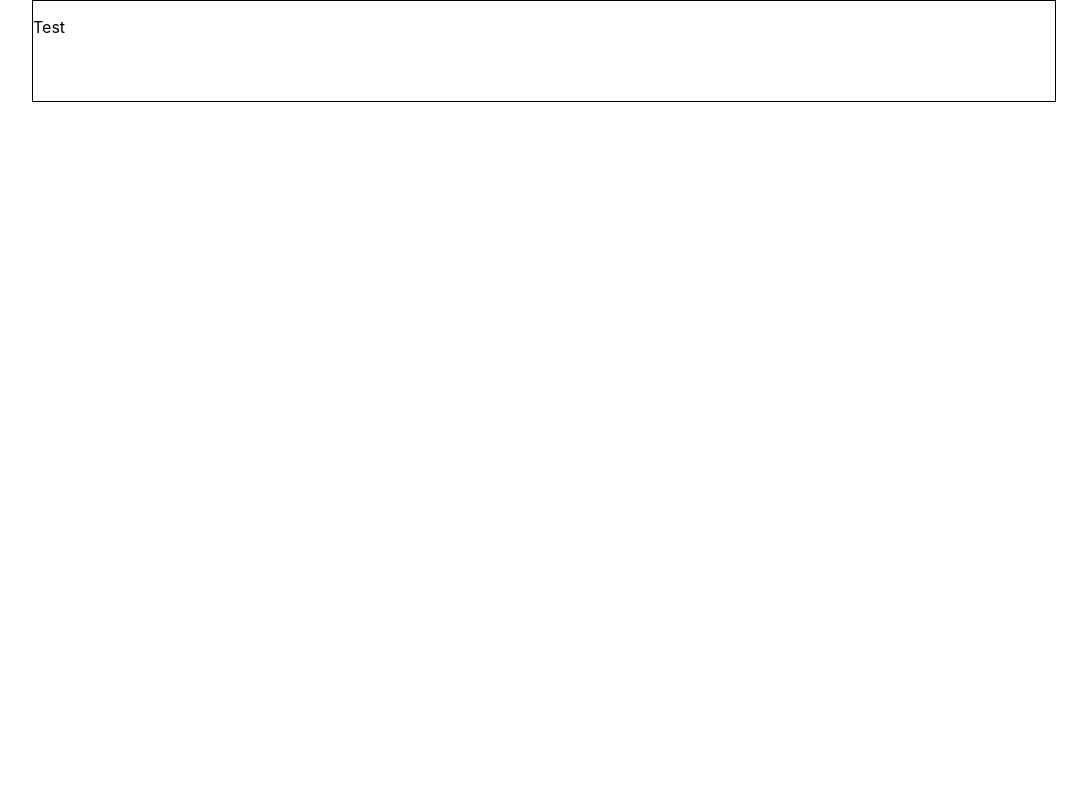
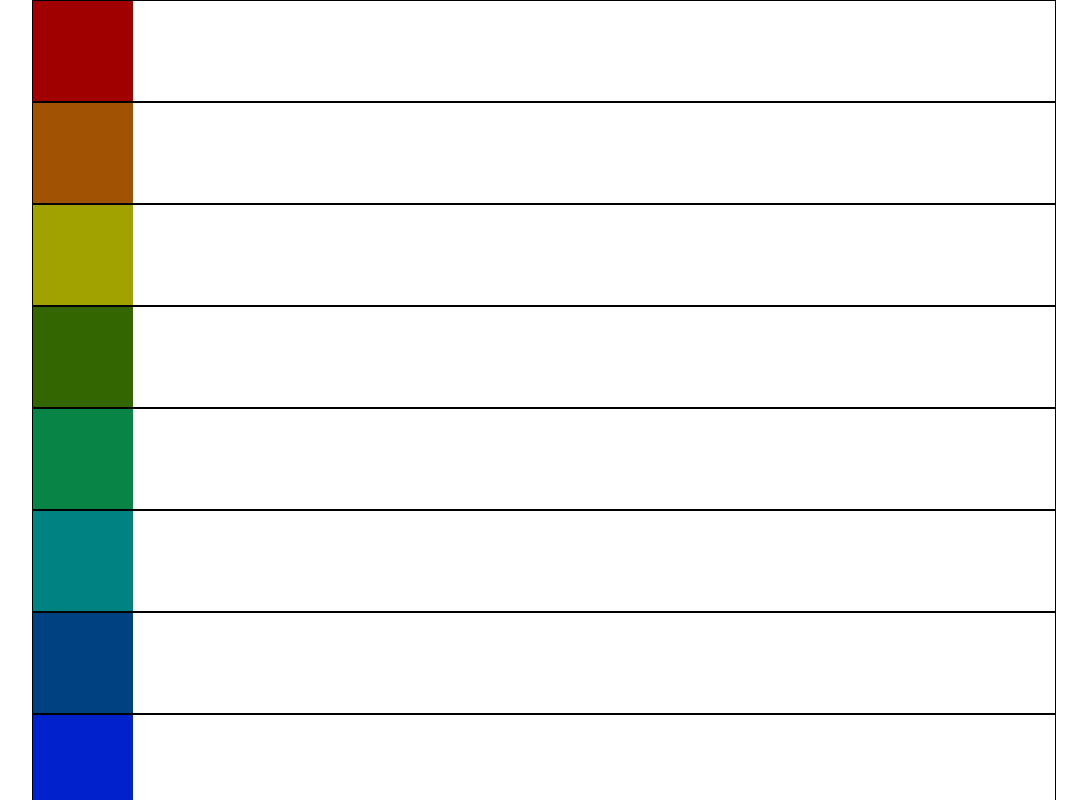
Before and after one commit to kmtenhouse/blood-colors, a React (Create React App) app: page / in a window 1280 px wide. Shown: the top 800 px of the page, without its empty margins (96-1183 px from the left). Built offline with nearby package versions, Linux system fonts and the light colour scheme.

Commit message:
Made tiers

```diff
--- a/src/App.js
+++ b/src/App.js
@@ -3,13 +3,20 @@ import logo from './logo.svg';
 import './App.css';
 import Tier from './components/tier';
 import Container from './components/container';
+import Colorbox from './components/colorbox';
+import castes from './data/hemospectrum-colors';
 
 function App() {
   return (
     <Container>
-      <Tier>
-        <p>Test</p>
-      </Tier>
+      {
+        castes.map(caste => (
+        <Tier name={caste[1]}>
+          <Colorbox size="large" hex={caste[0]}></Colorbox>
+        </Tier>
+        ))
+      }
+
     </Container>
   );
 }
--- /dev/null
+++ b/src/components/colorbox/colorbox.css
@@ -0,0 +1,9 @@
+.colorbox {
+    height: 25px;
+    width: 25px;
+}
+
+.colorbox--large {
+    height: 100px;
+    width: 100px;
+}
--- /dev/null
+++ b/src/components/colorbox/index.js
@@ -0,0 +1,16 @@
+import React from 'react';
+import './colorbox.css';
+
+function Colorbox(props) {
+    let style = {
+        backgroundColor: "#"+props.hex || "transparent"
+    };
+
+  return (
+    <div className={props.size==='large' ? "colorbox colorbox--large" : "colorbox" } style={style}>
+      {props.children}
+    </div>
+  );
+}
+
+export default Colorbox;
--- a/src/components/tier/index.js
+++ b/src/components/tier/index.js
@@ -4,7 +4,9 @@ import './tier.css';
 function Tier(props) {
   return (
     <div className="tier">
-      {props.children}
+      <div className="tier__body">
+        {props.children}
+      </div>
     </div>
   );
 }
--- a/src/components/tier/tier.css
+++ b/src/components/tier/tier.css
@@ -1,4 +1,4 @@
-.tier {
+.tier__body {
     border: 1px solid black;
-    height: 100px;
+    min-height: 100px;
 }
```
Also changed, not shown: src/utils/hex-conversion.js (added, +69 -0 lines).
